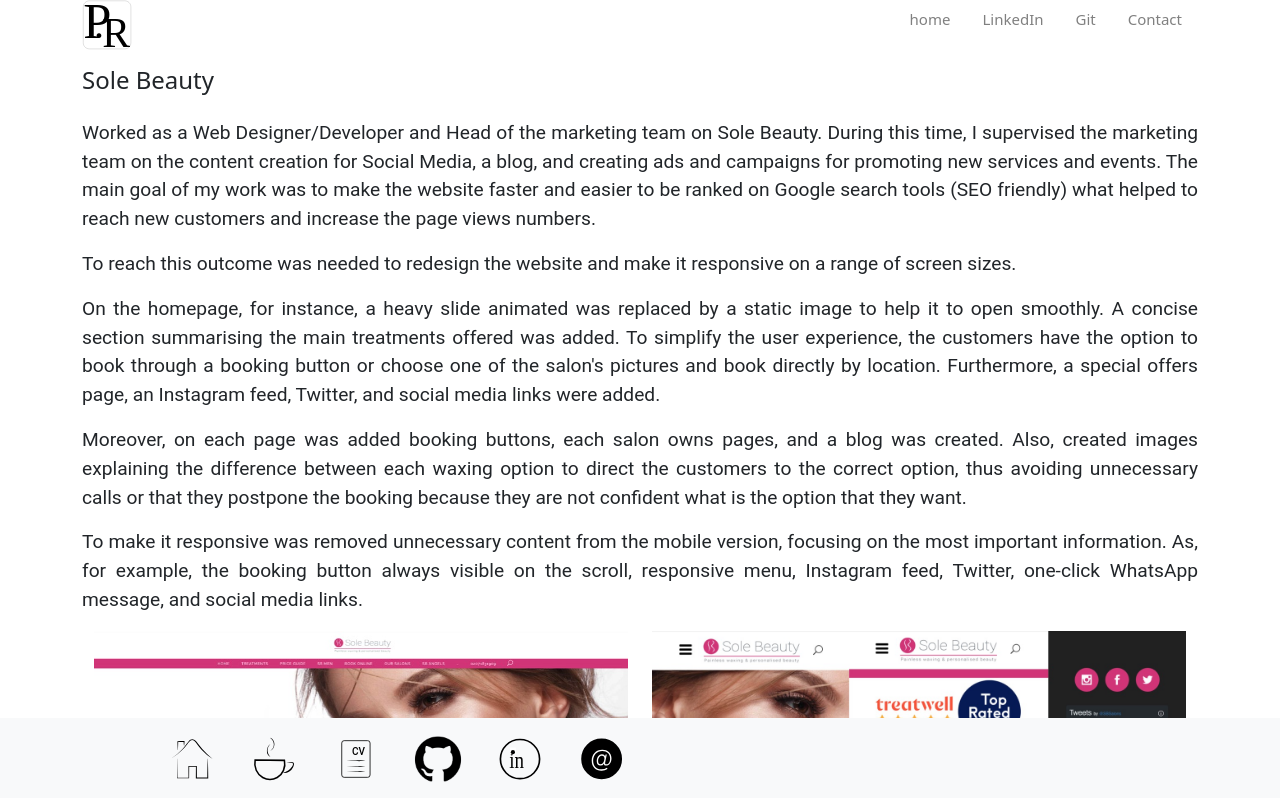
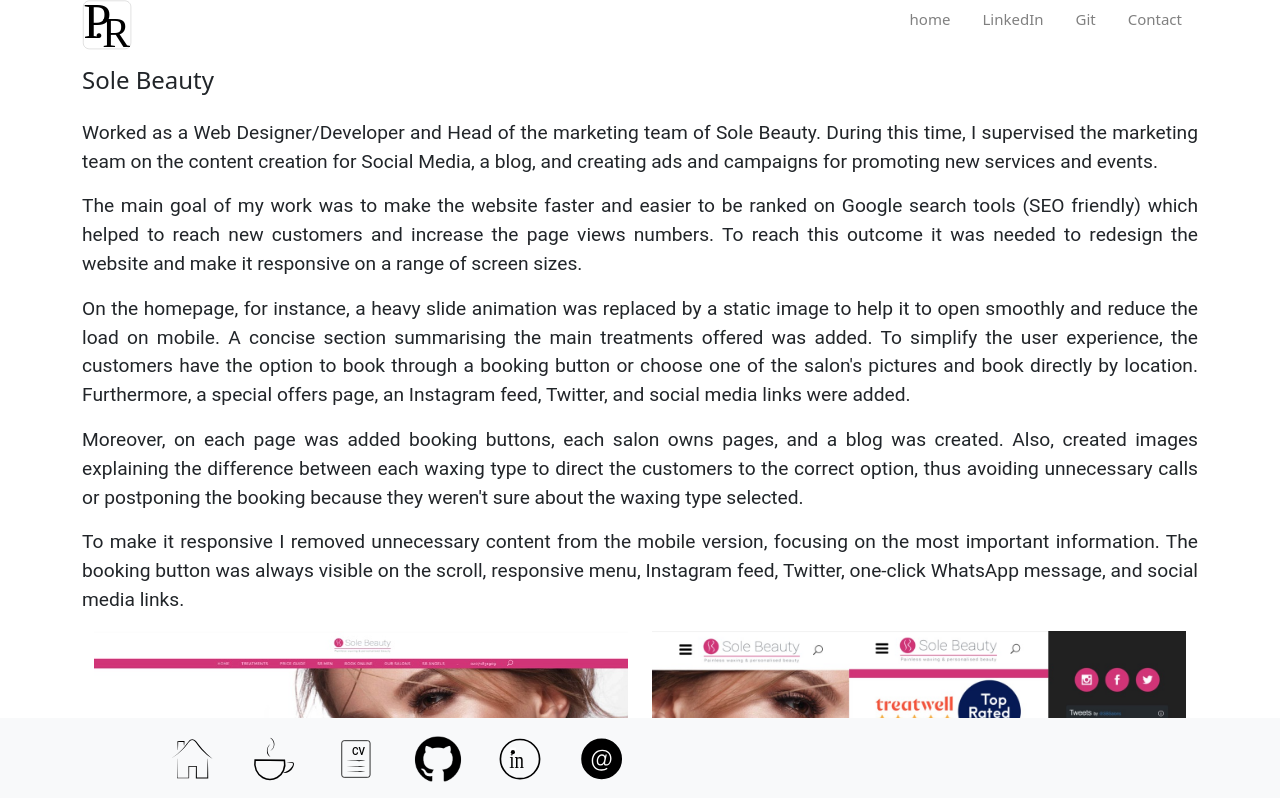
Before and after one commit to PollyannaRibeiro/Portfolio, a React (Create React App) app: page /soleBeauty in a window 1280 px wide. Shown: the top 798 px of the page. Built offline with nearby package versions, Linux system fonts and the light colour scheme.

Commit message:
SB page - content changed

```diff
--- a/src/components/DevExperience.jsx
+++ b/src/components/DevExperience.jsx
@@ -4,7 +4,6 @@
   return(
     <>
       <div className="container" id="dev-projects"> {/* container */}
-
         <div className="row">
           <h1>My not professional development experience</h1>
         </div>
--- a/src/pages/SoleBeauty.jsx
+++ b/src/pages/SoleBeauty.jsx
@@ -8,38 +8,32 @@
 import wax01 from '../assets/sole/img/vectors/waxing-combo-stories-s-01.png';
 import wax02 from '../assets/sole/img/vectors/waxing-combo-stories-s-2.png';
 
-
-
 function Sole(){
   return(
     <>
-    <div className="container">
+    <div className="container" id="sole-beauty-container">
       <div className="row">
 
         <h1>Sole Beauty</h1>
 
-        <p>Worked as a Web Designer/Developer and Head of the marketing team on Sole Beauty.
-          During this time, I supervised the marketing team on the content creation for Social Media,
-          a blog, and creating ads and campaigns for promoting new services and events. The main goal
-          of my work was to make the website faster and easier to be ranked on Google search tools
-          (SEO friendly) what helped to reach new customers and increase the page views numbers. </p>
+        <p>Worked as a Web Designer/Developer and Head of the marketing team of Sole Beauty. During this time, I supervised
+          the marketing team on the content creation for Social Media, a blog, and creating ads and campaigns for promoting
+          new services and events.</p>
+        <p>The main goal of my work was to make the website faster and easier to be ranked on Google search tools (SEO friendly)
+          which helped to reach new customers and increase the page views numbers. To reach this outcome it was needed to redesign
+          the website and make it responsive on a range of screen sizes.</p>
+        <p>On the homepage, for instance, a heavy slide animation was replaced by a static image to help it to open smoothly and
+          reduce the load on mobile. A concise section summarising the main treatments offered was added.
+          To simplify the user experience, the customers have the option to book through a booking button or choose one of the
+          salon's pictures and book directly by location. Furthermore, a special offers page, an Instagram feed, Twitter, and
+          social media links were added.</p>
+        <p>Moreover, on each page was added booking buttons, each salon owns pages, and a blog was created. Also, created images
+          explaining the difference between each waxing type to direct the customers to the correct option, thus avoiding unnecessary
+          calls or postponing the booking because they weren't sure about the waxing type selected.</p>
+        <p>To make it responsive I removed unnecessary content from the mobile version, focusing on the most important information.
+          The booking button was always visible on the scroll, responsive menu, Instagram feed, Twitter, one-click WhatsApp message,
+          and social media links.</p>
 
-        <p>To reach this outcome was needed to redesign the website and make it responsive on a range of screen sizes. </p>
-
-        <p>On the homepage, for instance, a heavy slide animated was replaced by a static image to help it to open smoothly.
-          A concise section summarising the main treatments offered was added. To simplify the user experience,
-          the customers have the option to book through a booking button or choose one of the salon's pictures
-          and book directly by location. Furthermore, a special offers page, an Instagram feed, Twitter, and social
-          media links were added.</p>
-
-        <p>Moreover, on each page was added booking buttons, each salon owns pages, and a blog was created. Also,
-          created images explaining the difference between each waxing option to direct the customers to the correct
-          option, thus avoiding unnecessary calls or that they postpone the booking because they are not confident what
-          is the option that they want.</p>
-
-        <p>To make it responsive was removed unnecessary content from the mobile version, focusing on the most important
-          information. As, for example, the booking button always visible on the scroll, responsive menu, Instagram feed,
-          Twitter, one-click WhatsApp message, and social media links.</p>
       </div>
 
       <div className="container sb-imgs">
@@ -120,9 +114,6 @@
 
       </div>
     </div>
-
-
-
     </>
   )
 }
```
